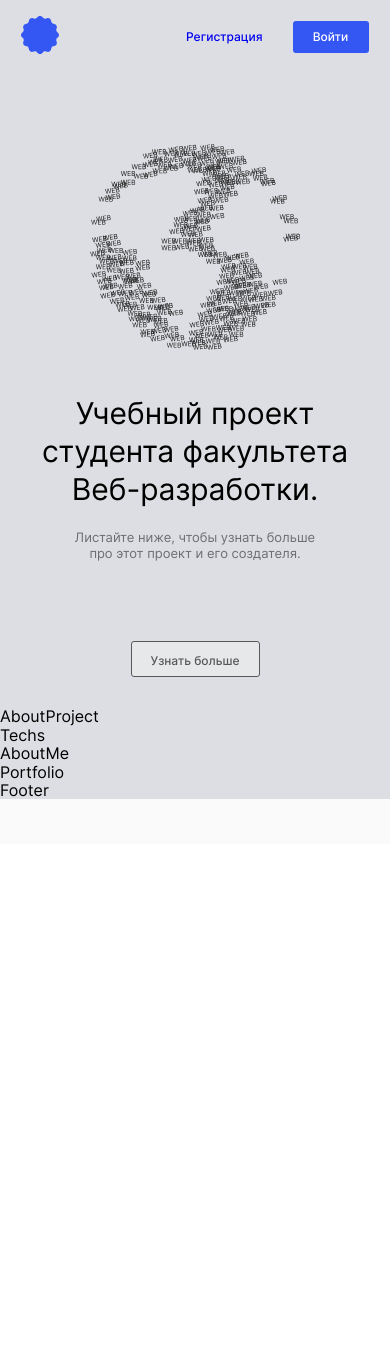
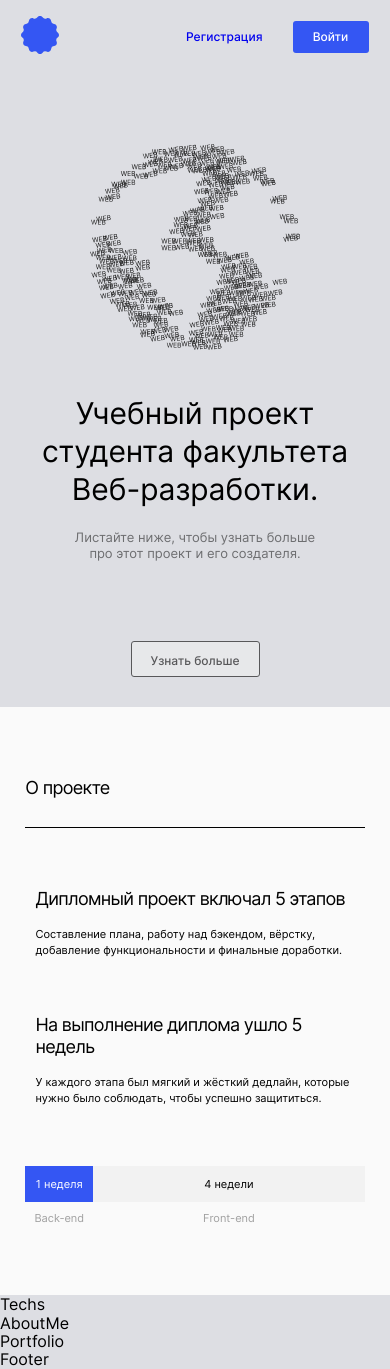
Before and after one commit to RomanovAnton/movies-explorer-frontend, a React (Create React App) app: page / in a window 390 px wide. Before the commit the page ends 844 px from the top, so only its background shows below. Built offline with nearby package versions, Linux system fonts and the light colour scheme.

Commit message:
feat: add AboutProject adaptiv markup

```diff
--- a/src/components/Main/AboutProject/AboutProject.css
+++ b/src/components/Main/AboutProject/AboutProject.css
@@ -0,0 +1,186 @@
+.about-project {
+  background-color: #fafafa;
+  padding: 110px 0;
+}
+
+.about-project__container {
+  display: flex;
+  flex-direction: column;
+  max-width: 89%;
+  margin: auto;
+}
+
+.about-project__title {
+  font-weight: 400;
+  font-size: 22px;
+  line-height: 27px;
+  letter-spacing: -0.04em;
+  text-align: start;
+  padding-bottom: 23px;
+  border-bottom: solid 1px #000000;
+  margin: 0;
+}
+
+.about-project__description {
+  padding: 70px 0 110px;
+  display: flex;
+  gap: 40px;
+  align-items: center;
+}
+
+.description__item {
+  max-width: 550px;
+  display: flex;
+  flex-direction: column;
+  gap: 40px;
+}
+
+.item__title {
+  font-weight: 400;
+  font-size: 20px;
+  line-height: 24px;
+  letter-spacing: -0.04em;
+  margin: 0;
+}
+
+.item__text {
+  font-weight: 400;
+  font-size: 14px;
+  line-height: 20px;
+  margin: 0;
+}
+
+.about-project__time-line {
+  display: flex;
+  flex-direction: row;
+}
+
+.time-line__item {
+  display: flex;
+  flex-direction: column;
+  justify-content: center;
+  width: 20%;
+  font-weight: 400;
+  font-size: 14px;
+  line-height: 17px;
+}
+
+.time-line__item_long {
+  width: 80%;
+}
+
+.time-line__length {
+  display: flex;
+  justify-content: center;
+  align-items: center;
+  color: #ffffff;
+  background-color: #3456f3;
+  height: 36px;
+}
+
+.time-line__length_long {
+  background-color: #f2f2f2;
+  color: #000000;
+}
+
+.time-line__caption {
+  display: flex;
+  justify-content: center;
+  align-items: center;
+  color: #a0a0a0;
+  margin: 14px 0 0;
+}
+
+@media screen and (max-width: 825px) {
+  .about-project {
+    padding: 90px 0;
+  }
+}
+
+@media screen and (max-width: 825px) {
+  .about-project__container {
+    max-width: 87%;
+  }
+}
+
+@media screen and (max-width: 825px) {
+  .about-project__description {
+    padding-bottom: 93px;
+    gap: 30px;
+  }
+}
+
+@media screen and (max-width: 825px) {
+  .description__item {
+    max-width: 319px;
+    gap: 30px;
+  }
+}
+
+@media screen and (max-width: 825px) {
+  .item__text {
+    font-weight: 400;
+    font-size: 12px;
+    line-height: 18px;
+  }
+}
+
+@media screen and (max-width: 425px) {
+  .about-project {
+    padding: 70px 0;
+  }
+}
+
+@media screen and (max-width: 425px) {
+  .about-project__title {
+    font-size: 18px;
+    line-height: 22px;
+    padding-bottom: 28px;
+  }
+}
+
+@media screen and (max-width: 625px) {
+  .about-project__description {
+    padding: 60px 0;
+    display: flex;
+    flex-direction: column;
+    gap: 56px;
+  }
+}
+
+@media screen and (max-width: 425px) {
+  .description__item {
+    width: 100%;
+    flex-direction: column;
+    gap: 16px;
+  }
+}
+
+@media screen and (max-width: 425px) {
+  .item__title {
+    font-size: 18px;
+    line-height: 22px;
+  }
+}
+
+@media screen and (max-width: 425px) {
+  .item__text {
+    font-size: 11px;
+    line-height: 16px;
+  }
+}
+
+@media screen and (max-width: 425px) {
+  .time-line__item {
+    font-size: 11px;
+    line-height: 13.3px;
+  }
+}
+
+@media screen and (max-width: 425px) {
+  .time-line__caption {
+    margin-top: 10px;
+    font-size: 11px;
+    line-height: 12.7px;
+  }
+}
--- a/src/components/Main/AboutProject/AboutProject.js
+++ b/src/components/Main/AboutProject/AboutProject.js
@@ -1,5 +1,43 @@
 import React from "react";
+import "./AboutProject.css";
 
 export default function AboutProject() {
-  return <div>AboutProject</div>;
+  return (
+    <section className="about-project">
+      <div className="about-project__container">
+        <h2 className="about-project__title">О проекте</h2>
+
+        <div className="about-project__description">
+          <div className="description__item">
+            <p className="item__title">Дипломный проект включал 5 этапов</p>
+            <p className="item__text">
+              Составление плана, работу над бэкендом, вёрстку, добавление
+              функциональности и финальные доработки.
+            </p>
+          </div>
+
+          <div className="description__item">
+            <p className="item__title">На выполнение диплома ушло 5 недель</p>
+            <p className="item__text">
+              У каждого этапа был мягкий и жёсткий дедлайн, которые нужно было
+              соблюдать, чтобы успешно защититься.
+            </p>
+          </div>
+        </div>
+
+        <div className="about-project__time-line">
+          <div className="time-line__item">
+            <div className="time-line__length">1 неделя</div>
+            <p className="time-line__caption">Back-end</p>
+          </div>
+          <div className="time-line__item time-line__item_long">
+            <div className="time-line__length time-line__length_long ">
+              4 недели
+            </div>
+            <p className="time-line__caption">Front-end</p>
+          </div>
+        </div>
+      </div>
+    </section>
+  );
 }
```
